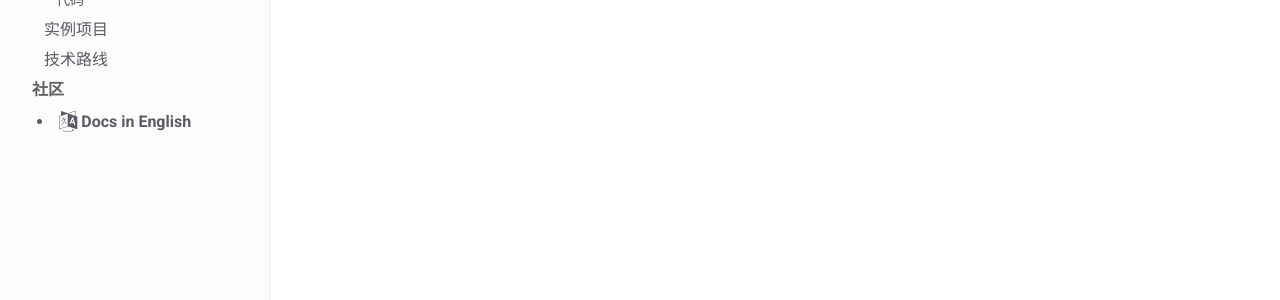
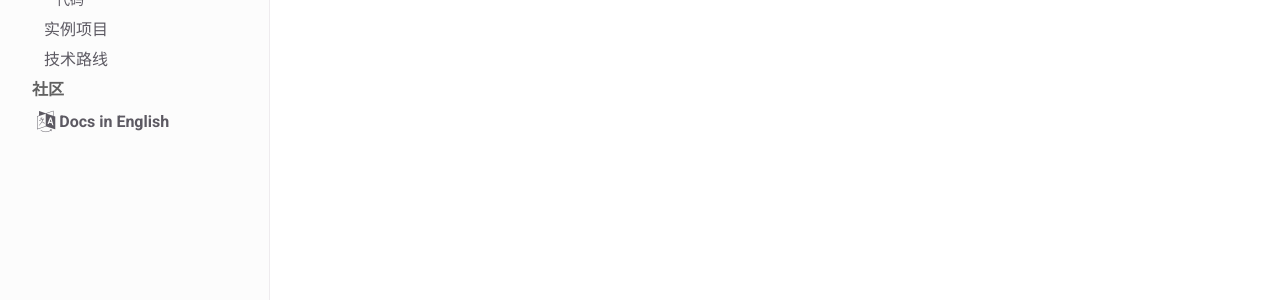
Before and after one commit to simplefoc/docs_chinese, a Jekyll site: the page built from docs/simplefoc_library/digging_deeper/index.md, in a window 1280 px wide. Shown: the part 472-772 px from the top of the page. Built offline with Jekyll 4.4.1, drawn with Linux system fonts in a browser that asks for light colours.

Commit message:
typo in nqvigqtion

```diff
--- a/_includes/nav.html
+++ b/_includes/nav.html
@@ -62,8 +62,8 @@
         {%- endif -%}
       {%- endunless -%}
     {%- endfor -%}
+    <li class="nav-item navigation-list-item" style="padding:5px">
+        <a href="https://docs.simplefoc.com" style="padding:0px"><i class="fa fa-language fa-lg"></i> Docs in English</a>
+    </li>
   </ul>
-  <li class="nav-item navigation-list-item" style="padding:5px">
-      <a href="https://docs.simplefoc.com" style="padding:0px"><i class="fa fa-language fa-lg"></i> Docs in English</a>
-  </li>
 </nav>
```
